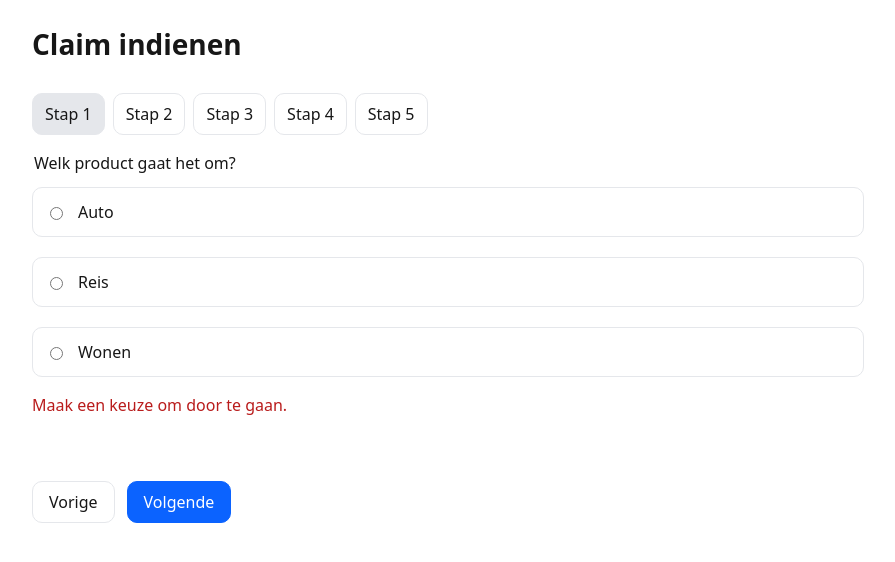
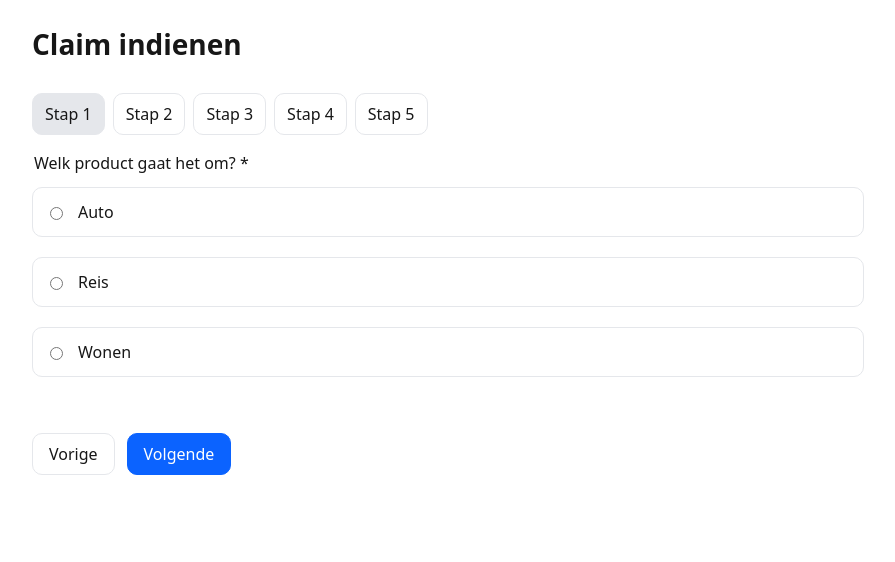
Before and after one commit to NabilNaou/claim, a Next.js app: page /claim/1 in a window 1280 px wide. Shown: the top 562 px of the page, without its empty margins (192-1087 px from the left). Built offline with nearby package versions, Linux system fonts and the light colour scheme.

Commit message:
More DRY code, made new reusable components..

```diff
--- /dev/null
+++ b/src/app/claim/WizardActions.tsx
@@ -0,0 +1,44 @@
+"use client";
+import styles from "@/app/claim/[step]/page.module.css";
+
+type WizardActionsProps = {
+  onBack: () => void;
+  onNext?: () => void;
+  nextType?: "button" | "submit";
+  disableBack?: boolean;
+  disableNext?: boolean;
+  backLabel?: string;
+  nextLabel?: string;
+};
+
+export default function WizardActions({
+  onBack,
+  onNext,
+  nextType = "button",
+  disableBack,
+  disableNext,
+  backLabel = "Vorige",
+  nextLabel = "Volgende",
+}: WizardActionsProps) {
+  return (
+    <div className={styles.actions}>
+      <button
+        type="button"
+        className={`${styles.button} ${styles.secondary}`}
+        onClick={onBack}
+        disabled={disableBack}
+      >
+        {backLabel}
+      </button>
+
+      <button
+        type={nextType}
+        className={styles.button}
+        onClick={nextType === "button" ? onNext : undefined}
+        disabled={disableNext}
+      >
+        {nextLabel}
+      </button>
+    </div>
+  );
+}
--- /dev/null
+++ b/src/app/claim/[step]/PlaceholderStep.tsx
@@ -0,0 +1,25 @@
+import WizardActions from "@/app/claim/WizardActions";
+
+interface PlaceholderStepProps {
+  step: number;
+  onNext: () => void;
+  onBack: () => void;
+}
+
+export default function PlaceholderStep({
+  step,
+  onNext,
+  onBack,
+}: PlaceholderStepProps) {
+  return (
+    <>
+      <p>Klik door om te testen.</p>
+      <WizardActions
+        onBack={onBack}
+        onNext={onNext}
+        disableBack={step <= 1}
+        disableNext={step >= 5}
+      />
+    </>
+  );
+}
--- /dev/null
+++ b/src/app/claim/[step]/ProductStep.tsx
@@ -0,0 +1,81 @@
+"use client";
+
+import WizardActions from "@/app/claim/WizardActions";
+import { ClaimDraft, ClaimProduct, PRODUCTS } from "@/lib/claimTypes";
+import { useRef, useState } from "react";
+import styles from "./page.module.css";
+
+interface ProductStepProps {
+  draft: Pick<ClaimDraft, "product">;
+  update: (data: Partial<ClaimDraft>) => void;
+  onNext: () => void;
+  onBack: () => void;
+}
+
+export default function ProductStep({
+  draft,
+  update,
+  onNext,
+  onBack,
+}: ProductStepProps) {
+  const [showError, setShowError] = useState(false);
+  const errorRef = useRef<HTMLParagraphElement>(null);
+
+  function handleSubmit(e: React.FormEvent) {
+    e.preventDefault();
+
+    if (!draft.product) {
+      setShowError(true);
+      errorRef.current?.focus();
+      return;
+    }
+
+    onNext();
+  }
+
+  function handleProductChange(product: ClaimProduct) {
+    update({ product });
+    setShowError(false);
+  }
+
+  return (
+    <form
+      className={styles.form}
+      onSubmit={handleSubmit}
+      noValidate
+      aria-describedby="product-help"
+    >
+      <fieldset>
+        <legend>
+          Welk product gaat het om? <span aria-label="verplicht">*</span>
+        </legend>
+        <p id="product-help" className="visually-hidden">
+          Kies één product
+        </p>
+
+        <div className={styles.radios} aria-describedby="product-help">
+          {PRODUCTS.map((product) => (
+            <label key={product}>
+              <input
+                type="radio"
+                name="product"
+                value={product}
+                checked={draft.product === product}
+                onChange={() => handleProductChange(product)}
+              />{" "}
+              {product}
+            </label>
+          ))}
+        </div>
+
+        {showError && !draft.product && (
+          <p ref={errorRef} id="product-error" role="alert" tabIndex={-1}>
+            Maak een keuze om door te gaan.
+          </p>
+        )}
+      </fieldset>
+
+      <WizardActions onBack={onBack} nextType="submit" />
+    </form>
+  );
+}
--- a/src/app/claim/[step]/page.module.css
+++ b/src/app/claim/[step]/page.module.css
@@ -3,13 +3,14 @@
   gap: var(--space-5);
 }
 
+/* Labels & Radios */
 .radios {
   display: grid;
   gap: var(--space-3);
 }
 
-/* Mooie labels met ruimte en duidelijke klikbare targets */
 .radios label {
+  text-transform: capitalize;
   display: flex;
   align-items: center;
   gap: var(--space-3);
@@ -20,7 +21,6 @@
 }
 
 .radios input[type="radio"] {
-  /* native radio met thema-kleur voor goede a11y/contrasten */
   accent-color: var(--primary);
 }
 
--- a/src/app/claim/[step]/page.tsx
+++ b/src/app/claim/[step]/page.tsx
@@ -1,133 +1,40 @@
 "use client";
 
+import PlaceholderStep from "@/app/claim/[step]/PlaceholderStep";
+import ProductStep from "@/app/claim/[step]/ProductStep";
 import Stepper from "@/components/ui/Stepper";
 import { useClaimDraft } from "@/lib/useClaimDraft";
 import { useParams, useRouter } from "next/navigation";
-import { useMemo } from "react";
-import styles from "./page.module.css";
 
 export default function ClaimStepPage() {
   const { step: stepParam } = useParams<{ step: string }>();
-  const step = useMemo(() => {
-    const n = Number(stepParam);
-    return Number.isFinite(n) && n >= 1 && n <= 5 ? n : 1;
-  }, [stepParam]);
+  const step = +stepParam;
 
   const { draft, update } = useClaimDraft();
   const router = useRouter();
 
-  // Stap 1, product. Radio inside fieldset is navigable with arrow keys on the keyboard.
-  if (step === 1) {
-    return (
-      <section className="stack" aria-labelledby="h1">
-        <h1 id="h1">Claim indienen</h1>
-        <p className="visually-hidden">Stap {step} van 5</p>
+  return (
+    <section className="stack" aria-labelledby="h1">
+      <h1 id="h1">Claim indienen</h1>
+      <p className="visually-hidden">Stap {step} van 5</p>
+      <Stepper step={step} />
 
-        <Stepper step={1} />
+      {step === 1 && (
+        <ProductStep
+          draft={draft}
+          update={update}
+          onNext={() => router.push("/claim/2")}
+          onBack={() => router.push("/")}
+        />
+      )}
 
-        <form
-          className={styles.form}
-          onSubmit={(e) => {
-            e.preventDefault();
-            if (!draft.product) {
-              const el = document.getElementById("product-error");
-              el?.focus();
-              return;
-            }
-            router.push("/claim/2");
-          }}
-          noValidate
-          aria-describedby="product-help"
-        >
-          <fieldset>
-            <legend>Welk product gaat het om?</legend>
-            <p id="product-help" className="visually-hidden">
-              Kies één product
-            </p>
-
-            <div className={styles.radios} aria-describedby="product-help">
-              <label>
-                <input
-                  type="radio"
-                  name="product"
-                  value="auto"
-                  checked={draft.product === "auto"}
-                  onChange={() => update({ product: "auto" })}
-                />{" "}
-                Auto
-              </label>
-
-              <label>
-                <input
-                  type="radio"
-                  name="product"
-                  value="reis"
-                  checked={draft.product === "reis"}
-                  onChange={() => update({ product: "reis" })}
-                />{" "}
-                Reis
-              </label>
-
-              <label>
-                <input
-                  type="radio"
-                  name="product"
-                  value="wonen"
-                  checked={draft.product === "wonen"}
-                  onChange={() => update({ product: "wonen" })}
-                />{" "}
-                Wonen
-              </label>
-            </div>
-
-            {!draft.product && (
-              <p id="product-error" role="alert" tabIndex={-1}>
-                Maak een keuze om door te gaan.
-              </p>
-            )}
-          </fieldset>
-
-          <div className={styles.actions}>
-            <button
-              type="button"
-              className={`${styles.button} ${styles.secondary}`}
-              onClick={() => router.back()}
-            >
-              Vorige
-            </button>
-            <button type="submit" className={styles.button}>
-              Volgende
-            </button>
-          </div>
-        </form>
-      </section>
-    );
-  }
-
-  // Placeholder voor andere stappen (even door kunnen klikken) //
-  return (
-    <section className="stack">
-      <h1>Stap {step}</h1>
-      <Stepper step={step} />
-      <p>Klik door om te testen.</p>
-      <div className={styles.actions}>
-        <button
-          type="button"
-          className={`${styles.button} ${styles.secondary}`}
-          onClick={() => router.push(`/claim/${step - 1}`)}
-          disabled={step <= 1}
-        >
-          Vorige
-        </button>
-        <button
-          type="button"
-          className={styles.button}
-          onClick={() => router.push(`/claim/${step + 1}`)}
-          disabled={step >= 5}
-        >
-          Volgende
-        </button>
-      </div>
+      {step !== 1 && (
+        <PlaceholderStep
+          step={step}
+          onNext={() => router.push(`/claim/${step + 1}`)}
+          onBack={() => router.push(`/claim/${step - 1}`)}
+        />
+      )}
     </section>
   );
 }
--- a/src/lib/claimTypes.ts
+++ b/src/lib/claimTypes.ts
@@ -1,14 +1,16 @@
-export type ClaimProduct = "auto" | "reis" | "wonen";
+export const PRODUCTS = ["auto", "reis", "wonen"] as const;
+
+export type ClaimProduct = (typeof PRODUCTS)[number];
 
 export type ClaimDraft = {
-  product: ClaimProduct | "";
+  product: ClaimProduct | null;
   incidentDate: string;
   iban: string;
   description: string;
 };
 
 export const emptyDraft: ClaimDraft = {
-  product: "",
+  product: null,
   incidentDate: "",
   iban: "",
   description: "",
--- a/src/lib/useClaimDraft.ts
+++ b/src/lib/useClaimDraft.ts
@@ -4,28 +4,29 @@ import { ClaimDraft, emptyDraft } from "./claimTypes";
 
 const KEY = "claimDraft";
 
-/** LocalStorage claim draft for demo; TODO: replace with redux. */
+/** LocalStorage placeholder claim draft. TODO: replace with redux. */
 export function useClaimDraft() {
   const [draft, setDraft] = useState<ClaimDraft>(emptyDraft);
 
   useEffect(() => {
-    const raw =
-      typeof window !== "undefined" ? localStorage.getItem(KEY) : null;
+    const raw = localStorage.getItem(KEY);
     if (raw) {
       try {
         setDraft({ ...emptyDraft, ...JSON.parse(raw) });
-      } catch {}
+      } catch (error) {
+        console.error("Placeholder storing went wrong:", error);
+        localStorage.removeItem(KEY);
+      }
     }
   }, []);
 
   function update(patch: Partial<ClaimDraft>) {
-    setDraft((prev) => {
-      const next = { ...prev, ...patch };
-      if (typeof window !== "undefined")
-        localStorage.setItem(KEY, JSON.stringify(next));
-      return next;
-    });
+    setDraft((prev) => ({ ...prev, ...patch }));
   }
+
+  useEffect(() => {
+    localStorage.setItem(KEY, JSON.stringify(draft));
+  }, [draft]);
 
   return {
     draft,
--- a/src/styles/tokens.css
+++ b/src/styles/tokens.css
@@ -9,7 +9,7 @@
   --error: #b91c1c;
   --focus: #2563eb;
 
-  /* Spacing & radii between elements */
+  /* Spacing & radius */
   --radius: 0.625em;
   --space-1: 0.25em;
   --space-2: 0.5em;
```
